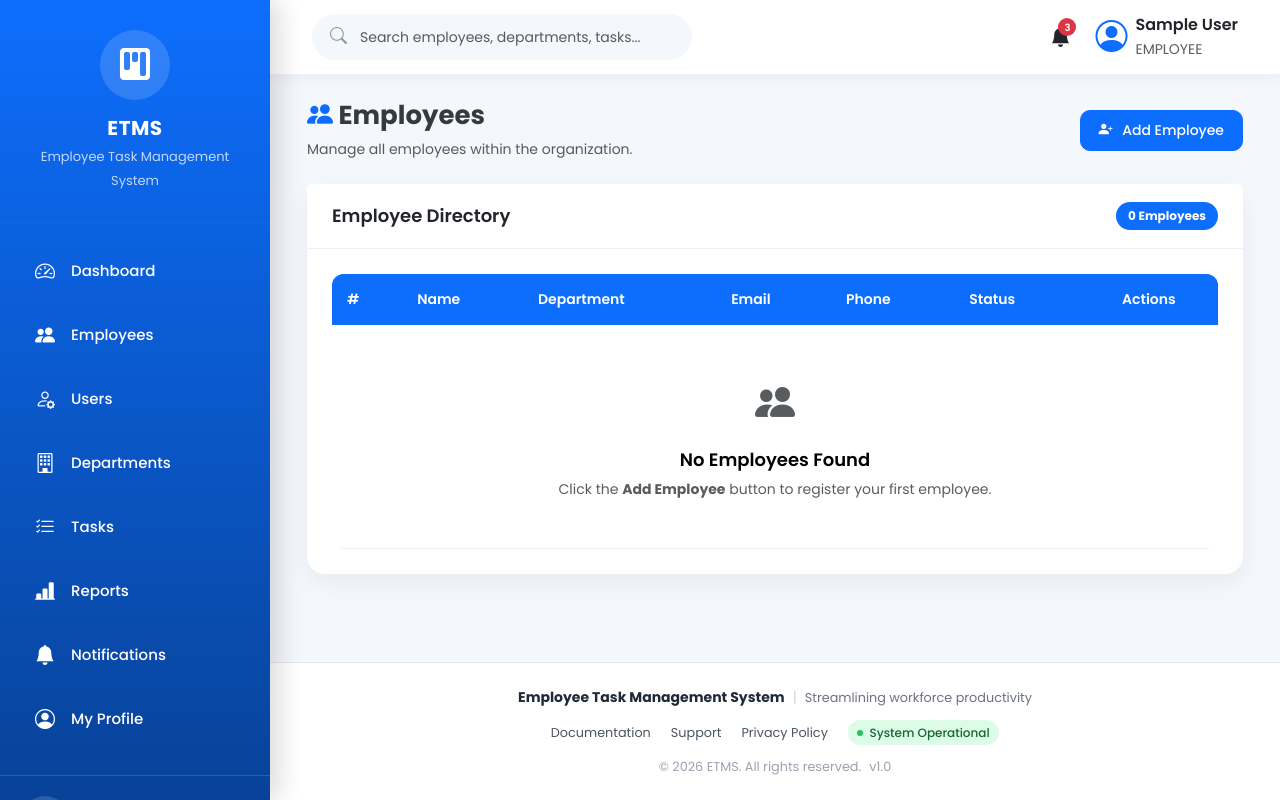
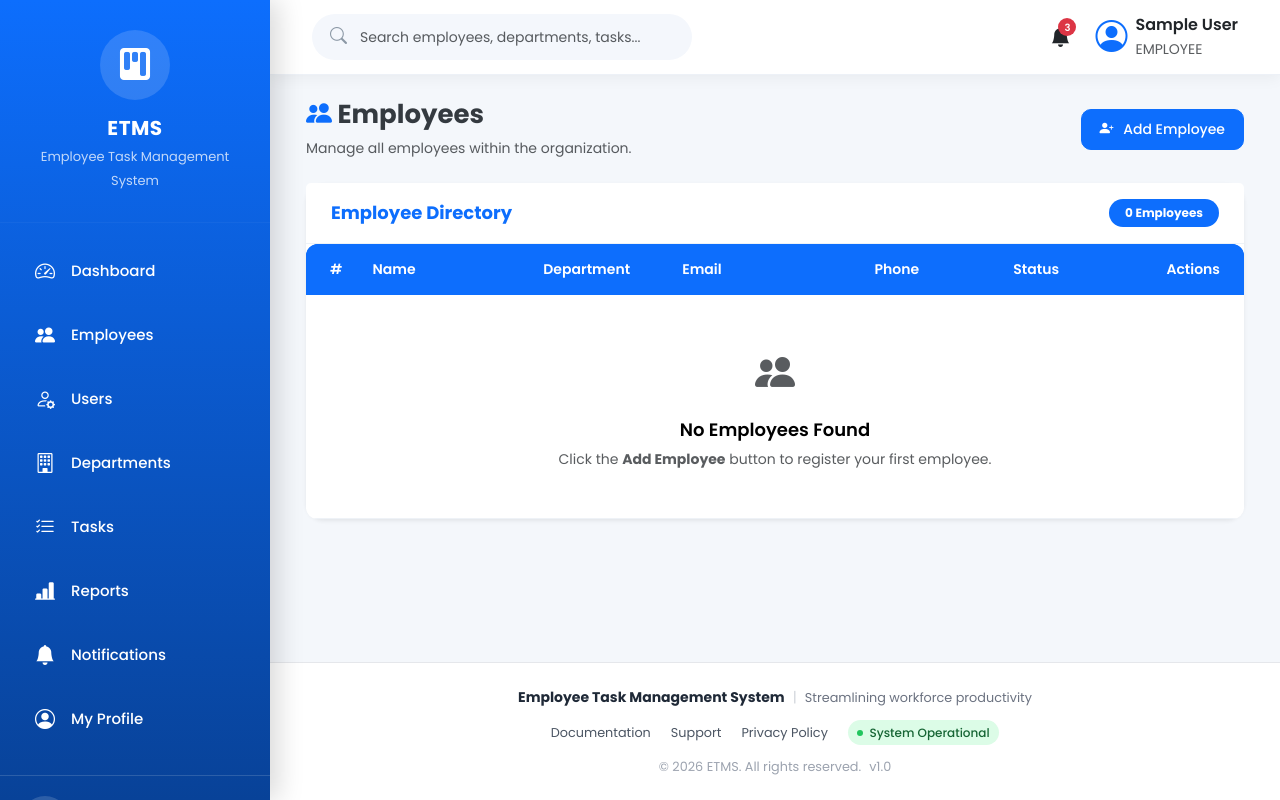
Before and after one commit to lyvin1969/employee_task_management, a Django app: page /employees/ in a window 1280 px wide. Run offline with Django 5.2, Linux system fonts and the light colour scheme; the visitor is signed in with stand-in values (Sample User, id 1); data comes from the database, SQL or seed files in the repository; data that the repository does not hold is empty.

Commit message:
Fix dashboard layout container overflow and table scrolling

```diff
--- a/employees/templates/employees/employee_list.html
+++ b/employees/templates/employees/employee_list.html
@@ -8,228 +8,115 @@ Employees
 
 <div class="container-fluid">
 
-    <!-- ==========================================
-         PAGE HEADER
-    =========================================== -->
-
+    <!-- PAGE HEADER -->
     <div class="d-flex justify-content-between align-items-center flex-wrap mb-4">
-
         <div>
-
             <h2 class="fw-bold">
-
                 <i class="bi bi-people-fill text-primary"></i>
-
                 Employees
-
             </h2>
-
-            <p class="text-muted">
-
+            <p class="text-muted mb-0">
                 Manage all employees within the organization.
-
             </p>
-
+        </div>
+        <div>
+            <a href="{% url 'employees:create_employee' %}" class="btn btn-primary">
+                <i class="bi bi-person-plus-fill"></i>
+                Add Employee
+            </a>
+        </div>
     </div>
 
-        <div>
-
-            <a href="{% url 'employees:create_employee' %}"
-               class="btn btn-primary">
-
-                <i class="bi bi-person-plus-fill"></i>
-
-                Add Employee
-
-            </a>
-
+    <!-- EMPLOYEE TABLE -->
+    <div class="card shadow-sm border-0">
+        <div class="card-header bg-white py-3 d-flex justify-content-between align-items-center">
+            <h5 class="mb-0 fw-bold text-primary">
+                Employee Directory
+            </h5>
+            <span class="badge bg-primary rounded-pill px-3 py-2">
+                {{ employees|length }} Employees
+            </span>
         </div>
 
-    </div>
-
-    <!-- ==========================================
-         EMPLOYEE TABLE
-    =========================================== -->
-
-    <div class="card">
-
-        <div class="card-header d-flex justify-content-between align-items-center">
-
-            <h5 class="mb-0">
-
-                Employee Directory
-
-            </h5>
-
-            <span class="badge bg-primary">
-
-                {{ employees|length }} Employees
-
-            </span>
-
-        </div>
-
-        <div class="card-body">
-
+        <div class="card-body p-0">
             <div class="table-responsive">
-
-                <table class="table table-hover align-middle dashboard-table">
-
-                    <thead>
-
+                <table class="table table-hover align-middle mb-0 dashboard-table">
+                    <thead class="table-light">
                         <tr>
-
-                            <th>#</th>
-
-                            <th>Name</th>
-
-                            <th>Department</th>
-
-                            <th>Email</th>
-
-                            <th>Phone</th>
-
-                            <th>Status</th>
-
-                            <th class="text-center">
-
-                                Actions
-
-                            </th>
-
+                            <th scope="col" class="ps-4" style="width: 50px;">#</th>
+                            <th scope="col" style="min-width: 160px;">Name</th>
+                            <th scope="col" style="min-width: 130px;">Department</th>
+                            <th scope="col" style="min-width: 180px;">Email</th>
+                            <th scope="col" style="min-width: 130px;">Phone</th>
+                            <th scope="col" style="min-width: 100px;">Status</th>
+                            <th scope="col" class="text-end pe-4" style="min-width: 130px;">Actions</th>
                         </tr>
-
                     </thead>
-
                     <tbody>
-
                         {% for employee in employees %}
-
                         <tr>
-
-                            <td>
-
+                            <td class="ps-4 text-muted fw-semibold">
                                 {{ forloop.counter }}
-
-                            </td>
-
-                            <td>
-
-                                <strong>
-
-                                    {{ employee }}
-
-                                </strong>
-
-                            </td>
-
-                            <td>
-
-                                {{ employee.department }}
-
-                            </td>
-
-                            <td>
-
-                                {{ employee.email }}
-
-                            </td>
-
-                            <td>
-
-                                {{ employee.phone_number }}
-
                             </td>
                             <td>
-
+                                <strong class="text-dark">
+                                    {{ employee }}
+                                </strong>
+                            </td>
+                            <td>
+                                {{ employee.department|default:"None" }}
+                            </td>
+                            <td>
+                                {{ employee.email|default:"—" }}
+                            </td>
+                            <td>
+                                {{ employee.phone_number|default:"—" }}
+                            </td>
+                            <td>
                                 {% if employee.is_active %}
-
-        <span class="badge bg-success">
-
-            Active
-
-        </span>
-
+                                    <span class="badge bg-success">Active</span>
                                 {% else %}
-
-        <span class="badge bg-danger">
-
-            Inactive
-
-        </span>
-
+                                    <span class="badge bg-danger">Inactive</span>
                                 {% endif %}
-
                             </td>
-
-<td class="text-center">
-
-    <div class="btn-group" role="group">
-
+                            <td class="text-end pe-4">
+                                <div class="btn-group" role="group" aria-label="Employee Actions">
                                     <a href="{% url 'employees:employee_detail' employee.pk %}"
                                        class="btn btn-sm btn-outline-primary"
+                                       data-bs-toggle="tooltip"
                                        title="View">
-
                                         <i class="bi bi-eye-fill"></i>
-
                                     </a>
-
                                     <a href="{% url 'employees:update_employee' employee.pk %}"
                                        class="btn btn-sm btn-outline-success"
+                                       data-bs-toggle="tooltip"
                                        title="Edit">
-
                                         <i class="bi bi-pencil-square"></i>
-
                                     </a>
-
                                     <a href="{% url 'employees:delete_employee' employee.pk %}"
                                        class="btn btn-sm btn-outline-danger"
+                                       data-bs-toggle="tooltip"
                                        title="Delete">
-
                                         <i class="bi bi-trash-fill"></i>
-
                                     </a>
-
                                 </div>
-
                             </td>
-
                         </tr>
-
                         {% empty %}
-
                         <tr>
-
                             <td colspan="7" class="text-center py-5">
-
                                 <i class="bi bi-people-fill fs-1 text-muted"></i>
-
-        <h5 class="mt-3">
-
-            No Employees Found
-
-        </h5>
-
+                                <h5 class="mt-3">No Employees Found</h5>
                                 <p class="text-muted">
-
                                     Click the <strong>Add Employee</strong> button to register your first employee.
-
                                 </p>
-
                             </td>
-
                         </tr>
-
                         {% endfor %}
-
                     </tbody>
-
                 </table>
-
             </div>
-
         </div>
-
     </div>
 
 </div>
--- a/templates/base.html
+++ b/templates/base.html
@@ -3,11 +3,8 @@
 <html lang="en">
 
 <head>
-
     <meta charset="UTF-8">
-
-    <meta name="viewport"
-          content="width=device-width, initial-scale=1.0">
+    <meta name="viewport" content="width=device-width, initial-scale=1.0">
 
     <title>
         {% block title %}
@@ -16,25 +13,15 @@
     </title>
 
     <!-- Bootstrap -->
-
-    <link
-        href="https://cdn.jsdelivr.net/npm/bootstrap@5.3.3/dist/css/bootstrap.min.css"
-        rel="stylesheet">
+    <link href="https://cdn.jsdelivr.net/npm/bootstrap@5.3.3/dist/css/bootstrap.min.css" rel="stylesheet">
 
     <!-- Bootstrap Icons -->
-
-    <link
-        rel="stylesheet"
-        href="https://cdn.jsdelivr.net/npm/bootstrap-icons@1.11.3/font/bootstrap-icons.min.css">
+    <link rel="stylesheet" href="https://cdn.jsdelivr.net/npm/bootstrap-icons@1.11.3/font/bootstrap-icons.min.css">
 
     <!-- Google Fonts -->
-
-    <link
-        href="https://fonts.googleapis.com/css2?family=Poppins:wght@300;400;500;600;700&display=swap"
-        rel="stylesheet">
+    <link href="https://fonts.googleapis.com/css2?family=Poppins:wght@300;400;500;600;700&display=swap" rel="stylesheet">
 
     <!-- CSS -->
-
     <link rel="stylesheet" href="{% static 'css/style.css' %}">
     <link rel="stylesheet" href="{% static 'css/sidebar.css' %}">
     <link rel="stylesheet" href="{% static 'css/navbar.css' %}">
@@ -45,11 +32,30 @@
     <link rel="stylesheet" href="{% static 'css/responsive.css' %}">
 
     <style>
-        /* Responsive layout rules overriding inline styles */
+        /* Modern layout flex container */
+        .app-layout {
+            display: flex;
+            width: 100%;
+            min-height: 100vh;
+            overflow-x: hidden;
+        }
+
         .main-content {
             margin-left: 270px;
             width: calc(100% - 270px);
+            min-width: 0; /* CRITICAL: Allows table containers to shrink instead of overflowing */
+            display: flex;
+            flex-direction: column;
+            min-height: 100vh;
             transition: all 0.3s ease-in-out;
+        }
+
+        .page-content {
+            flex: 1;
+            padding: 1.5rem;
+            width: 100%;
+            min-width: 0;
+            overflow-x: hidden; /* Prevents whole screen horizontal scrollbars */
         }
 
         @media (max-width: 991.98px) {
@@ -62,7 +68,6 @@
 
     {% block extra_css %}
     {% endblock %}
-
 </head>
 
 <body>
@@ -72,30 +77,23 @@
 <div class="app-layout">
 
     <!-- Sidebar -->
-
     {% include "partials/sidebar.html" %}
 
     <!-- Main Content -->
-
     <div class="main-content">
 
         <!-- Navbar -->
-
         {% include "partials/navbar.html" %}
 
         <!-- Page Content -->
-
         <main class="page-content">
-
             {% include "partials/messages.html" %}
 
             {% block content %}
             {% endblock %}
-
         </main>
 
         <!-- Footer -->
-
         {% include "partials/footer.html" %}
 
     </div>
@@ -105,27 +103,21 @@
 {% else %}
 
 <div class="auth-wrapper">
-
     {% include "partials/messages.html" %}
 
     {% block auth_content %}
     {% endblock %}
-
 </div>
 
 {% endif %}
 
-
 <!-- Bootstrap -->
-
 <script src="https://cdn.jsdelivr.net/npm/bootstrap@5.3.3/dist/js/bootstrap.bundle.min.js"></script>
 
 <!-- Chart.js -->
-
 <script src="https://cdn.jsdelivr.net/npm/chart.js"></script>
 
 <!-- Custom JavaScript -->
-
 <script src="{% static 'js/sidebar.js' %}"></script>
 <script src="{% static 'js/dashboard.js' %}"></script>
 <script src="{% static 'js/charts.js' %}"></script>
```
Lines whose indentation alone changed are shown as unchanged.
